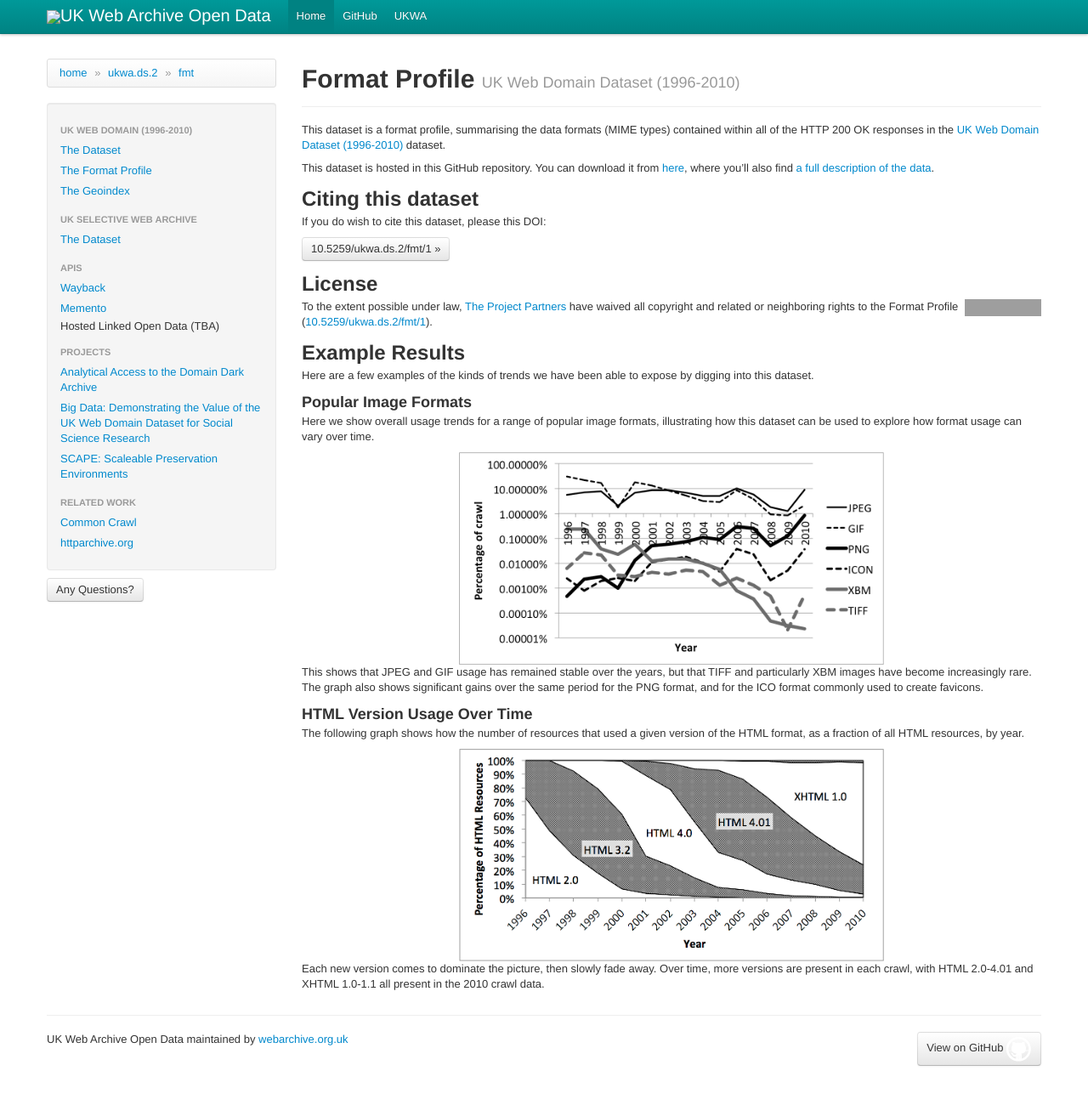
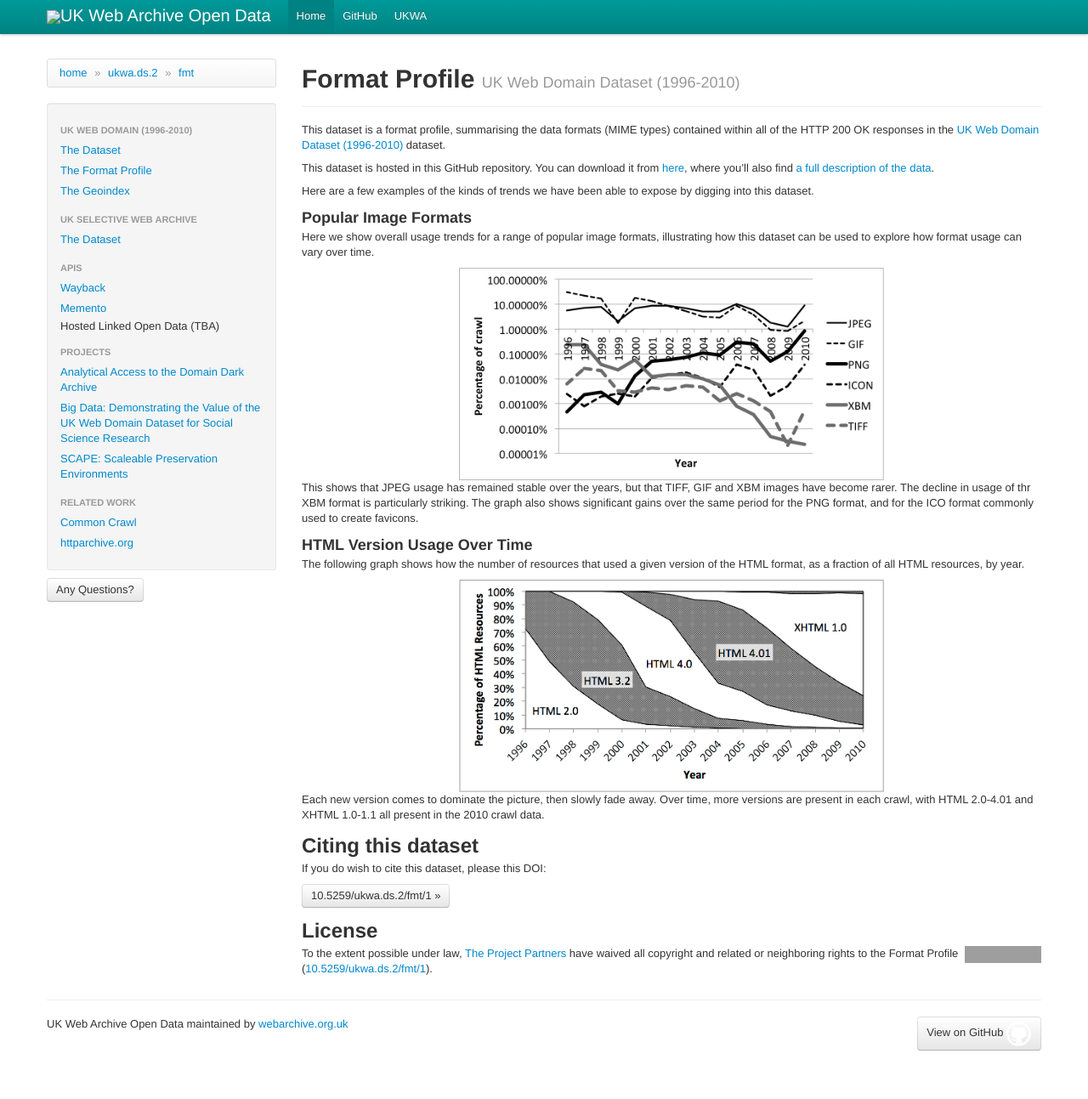
Before and after one commit to ukwa/opendata, a Jekyll site: the page built from ukwa.ds.2/fmt/index.md, in a window 1280 px wide and 1294 px high. Shown: the whole window at 85% size. Built offline with Jekyll 4.4.1, drawn with Linux system fonts in a browser that asks for light colours; grey boxes are pictures that could not be loaded.

Commit message:
Simpler page.

```diff
--- a/_layouts/bootstrap.html
+++ b/_layouts/bootstrap.html
@@ -83,7 +83,7 @@
    {% capture first_word %}{{ url_parts | truncatewords:1 | remove:"..."}}{% endcapture %}
    {% capture previous %}{{ previous }}/{{ first_word }}{% endcapture %}
 
-   <li> <span class="divider">&#187;</span> <a href="{{previous}}">{{ first_word }}</a></li>
+   <li><span class="divider">&#187;</span> <a href="{{previous}}">{{ first_word }}</a></li>
 
    {% capture url_parts %}{{ url_parts | remove_first:first_word }}{% endcapture %}
   {% endfor %}
--- a/ukwa.ds.2/fmt/index.md
+++ b/ukwa.ds.2/fmt/index.md
@@ -9,13 +9,6 @@
 
 This dataset is hosted in this GitHub repository. You can download it from [here](https://github.com/ukwa/opendata/tree/master/datasets/ukwa.ds.2/fmt), where you'll also find [a full description of the data](https://github.com/ukwa/opendata/tree/master/datasets/ukwa.ds.2/fmt#uk-web-domain-dataset-1996-2010-format-profile).
 
-
-{% include cite_doi.md %}
-
-{% include jia_cc0.md %}
-
-Example Results
----------------
 Here are a few examples of the kinds of trends we have been able to expose by digging into this dataset.
 
 ### Popular Image Formats ###
@@ -25,7 +18,7 @@
 <a href="{{ site.baseurl }}/ukwa.ds.2/fmt/images/fmt-image-trends.png"><img src="{{ site.baseurl }}/ukwa.ds.2/fmt/images/fmt-image-trends.png" width="500"/></a>
 </center>
 
-This shows that JPEG and GIF usage has remained stable over the years, but that TIFF and particularly XBM images have become increasingly rare. The graph also shows significant gains over the same period for the PNG format, and for the ICO format commonly used to create favicons.
+This shows that JPEG usage has remained stable over the years, but that TIFF, GIF and XBM images have become rarer. The decline in usage of thr XBM format is particularly striking. The graph also shows significant gains over the same period for the PNG format, and for the ICO format commonly used to create favicons.
 
 ### HTML Version Usage Over Time ###
 The following graph shows how the number of resources that used a given version of the HTML format, as a fraction of all HTML resources, by year.
@@ -35,3 +28,7 @@
 </center>
 
 Each new version comes to dominate the picture, then slowly fade away. Over time, more versions are present in each crawl, with HTML 2.0-4.01 and XHTML 1.0-1.1 all present in the 2010 crawl data.
+
+{% include cite_doi.md %}
+
+{% include jia_cc0.md %}
```
